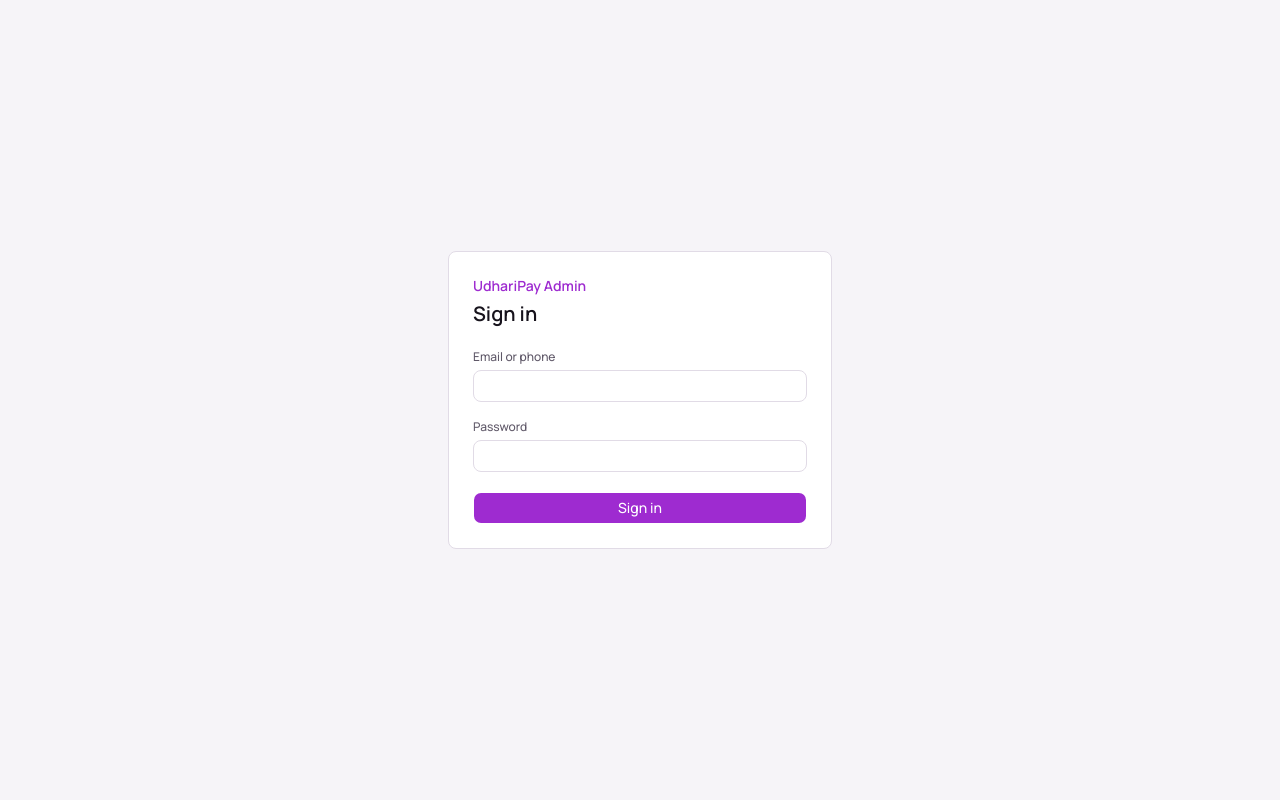
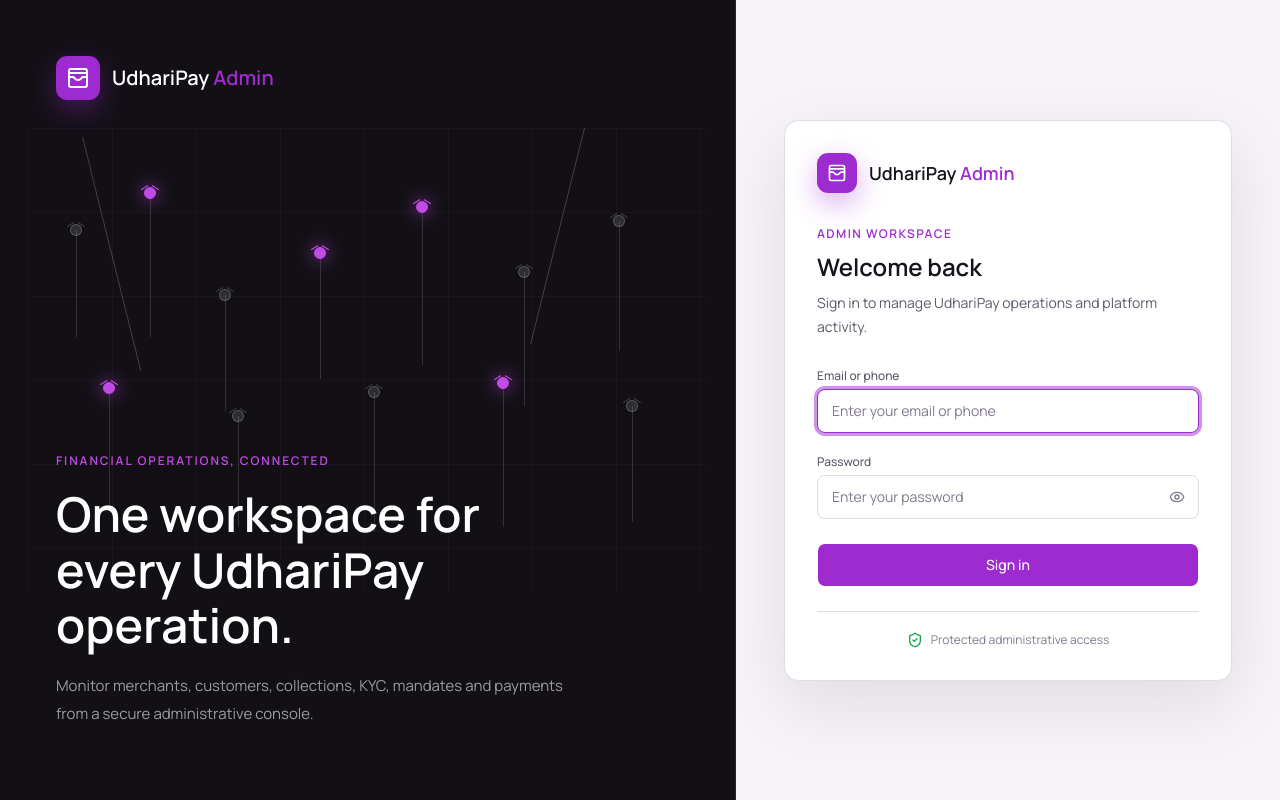
Before and after one commit to Frontail-Technologies/udharipay-admin, a Next.js app: page /login in a window 1280 px wide. Built offline with nearby package versions, Linux system fonts and the light colour scheme; no server answers.

Commit message:
Redesign admin login split layout

```diff
--- a/src/app/globals.css
+++ b/src/app/globals.css
@@ -136,6 +136,9 @@
   --sidebar-accent-foreground: var(--primary);
   --sidebar-border: var(--border-strong); /* the sidebar's right edge is a major structural boundary — use the stronger border */
   --sidebar-ring: var(--primary);
+  --login-visual: #121015;
+  --login-grid: rgba(255, 255, 255, 0.055);
+  --login-accent: #c04be6;
 }
 
 .dark {
@@ -195,6 +198,9 @@
   --sidebar-accent-foreground: var(--primary);
   --sidebar-border: var(--border);
   --sidebar-ring: var(--primary);
+  --login-visual: #0d0c10;
+  --login-grid: rgba(255, 255, 255, 0.06);
+  --login-accent: #c04be6;
 }
 
 @layer base {
--- a/src/app/login/page.tsx
+++ b/src/app/login/page.tsx
@@ -1,9 +1,9 @@
 "use client";
 
-import { Suspense, useEffect } from "react";
+import { Suspense, useEffect, useState } from "react";
 import { useForm } from "react-hook-form";
 import { useRouter, useSearchParams } from "next/navigation";
-import { Loader2 } from "lucide-react";
+import { Eye, EyeOff, Loader2, ShieldCheck, WalletCards } from "lucide-react";
 import { useMutation, useQueryClient } from "@tanstack/react-query";
 import { adminLogin } from "@/api/generated/auth";
 import { applyApiFormErrors } from "@/api/forms/formErrors";
@@ -14,8 +14,27 @@
 
 type LoginValues = { identifier: string; password: string };
 
+const activityNodes = [
+  { left: "7%", top: "22%", height: "23%", active: false },
+  { left: "18%", top: "14%", height: "31%", active: true },
+  { left: "29%", top: "36%", height: "25%", active: false },
+  { left: "43%", top: "27%", height: "27%", active: true },
+  { left: "58%", top: "17%", height: "34%", active: true },
+  { left: "73%", top: "31%", height: "29%", active: false },
+  { left: "87%", top: "20%", height: "28%", active: false },
+  { left: "12%", top: "56%", height: "27%", active: true },
+  { left: "31%", top: "62%", height: "24%", active: false },
+  { left: "51%", top: "57%", height: "30%", active: false },
+  { left: "70%", top: "55%", height: "31%", active: true },
+  { left: "89%", top: "60%", height: "25%", active: false }
+] as const;
+
 export default function LoginPage() {
-  return <Suspense fallback={<div className="grid min-h-dvh place-items-center bg-background"><Loader2 className="size-5 animate-spin text-primary" aria-label="Loading login" /></div>}><LoginForm /></Suspense>;
+  return (
+    <Suspense fallback={<div className="grid min-h-dvh place-items-center bg-background"><Loader2 className="size-5 animate-spin text-primary" aria-label="Loading login" /></div>}>
+      <LoginForm />
+    </Suspense>
+  );
 }
 
 function LoginForm() {
@@ -25,6 +44,7 @@
   const { isAuthenticated } = useAuth();
   const login = useMutation({ mutationFn: (values: LoginValues) => adminLogin(values) });
   const { register, handleSubmit, setError, formState: { errors } } = useForm<LoginValues>();
+  const [showPassword, setShowPassword] = useState(false);
 
   useEffect(() => {
     if (isAuthenticated) router.replace(safeNext(searchParams.get("next")));
@@ -42,27 +62,110 @@
   });
 
   return (
-    <main className="grid min-h-dvh place-items-center bg-background p-5">
-      <section className="w-full max-w-sm rounded-lg border border-border bg-surface p-6">
-        <div className="mb-5">
-          <p className="text-sm font-semibold text-primary">UdhariPay Admin</p>
-          <h1 className="mt-1 text-xl font-semibold text-text-primary">Sign in</h1>
+    <main className="grid min-h-dvh w-full overflow-y-auto bg-background lg:grid-cols-[minmax(0,1.15fr)_minmax(440px,0.85fr)]">
+      <BrandPanel />
+
+      <div className="flex min-h-dvh items-center justify-center px-5 py-10 sm:px-8 lg:px-12">
+        <section className="w-full max-w-md rounded-2xl border border-border bg-surface p-6 shadow-[0_24px_70px_color-mix(in_oklch,var(--foreground),transparent_90%)] sm:p-8" aria-labelledby="login-title">
+          <BrandMark compact />
+
+          <div className="mb-7 mt-8">
+            <p className="text-[12px] font-semibold uppercase tracking-[0.12em] text-primary">Admin workspace</p>
+            <h1 id="login-title" className="mt-2 text-2xl font-semibold text-text-primary">Welcome back</h1>
+            <p className="mt-2 text-sm leading-6 text-text-secondary">Sign in to manage UdhariPay operations and platform activity.</p>
           </div>
-        <form className="flex flex-col gap-4" onSubmit={onSubmit}>
+
+          <form className="flex flex-col gap-5" onSubmit={onSubmit} noValidate>
             <FormField label="Email or phone" htmlFor="identifier" error={errors.identifier?.message}>
-            <Input id="identifier" autoComplete="username" {...register("identifier", { required: "Email or phone is required" })} />
+              <Input
+                id="identifier"
+                autoComplete="username"
+                autoFocus
+                aria-invalid={Boolean(errors.identifier)}
+                className="h-11 px-3.5"
+                placeholder="Enter your email or phone"
+                {...register("identifier", { required: "Email or phone is required" })}
+              />
             </FormField>
+
             <FormField label="Password" htmlFor="password" error={errors.password?.message}>
-            <Input id="password" type="password" autoComplete="current-password" {...register("password", { required: "Password is required" })} />
+              <div className="relative">
+                <Input
+                  id="password"
+                  type={showPassword ? "text" : "password"}
+                  autoComplete="current-password"
+                  aria-invalid={Boolean(errors.password)}
+                  className="h-11 px-3.5 pr-11"
+                  placeholder="Enter your password"
+                  {...register("password", { required: "Password is required" })}
+                />
+                <button
+                  type="button"
+                  className="absolute inset-y-0 right-0 grid w-11 cursor-pointer place-items-center rounded-r-lg text-text-muted transition-colors hover:text-text-primary focus-visible:outline-none focus-visible:ring-3 focus-visible:ring-ring/50"
+                  aria-label={showPassword ? "Hide password" : "Show password"}
+                  aria-pressed={showPassword}
+                  onClick={() => setShowPassword((visible) => !visible)}
+                >
+                  {showPassword ? <EyeOff className="size-4" aria-hidden="true" /> : <Eye className="size-4" aria-hidden="true" />}
+                </button>
+              </div>
             </FormField>
-          {errors.root?.message && <p role="alert" className="text-sm text-error">{errors.root.message}</p>}
-          <Button type="submit" disabled={login.isPending} className="mt-1 w-full">
-            {login.isPending && <Loader2 className="size-4 animate-spin" />}
-            Sign in
+
+            {errors.root?.message && <p role="alert" className="rounded-lg border border-error/25 bg-error/5 px-3 py-2.5 text-sm text-error">{errors.root.message}</p>}
+
+            <Button type="submit" size="lg" disabled={login.isPending} className="mt-1 h-11 w-full cursor-pointer text-sm">
+              {login.isPending && <Loader2 className="size-4 animate-spin" aria-hidden="true" />}
+              {login.isPending ? "Signing in..." : "Sign in"}
             </Button>
           </form>
+
+          <div className="mt-6 flex items-center justify-center gap-2 border-t border-border pt-5 text-xs text-text-muted">
+            <ShieldCheck className="size-4 text-success" aria-hidden="true" />
+            Protected administrative access
+          </div>
         </section>
+      </div>
     </main>
+  );
+}
+
+function BrandPanel() {
+  return (
+    <aside className="relative hidden min-h-dvh overflow-hidden border-r border-white/8 bg-[var(--login-visual)] p-10 text-white lg:flex lg:flex-col xl:p-14" aria-label="UdhariPay platform overview">
+      <div className="relative z-10">
+        <BrandMark />
+      </div>
+
+      <div className="relative z-10 mt-auto max-w-xl pb-4">
+        <p className="text-[12px] font-semibold uppercase tracking-[0.16em] text-[var(--login-accent)]">Financial operations, connected</p>
+        <h2 className="mt-4 max-w-lg text-4xl font-semibold leading-[1.15] text-white xl:text-5xl">One workspace for every UdhariPay operation.</h2>
+        <p className="mt-5 max-w-lg text-[15px] leading-7 text-white/58">Monitor merchants, customers, collections, KYC, mandates and payments from a secure administrative console.</p>
+      </div>
+
+      <div className="absolute inset-x-7 top-[16%] h-[58%]" aria-hidden="true">
+        <div className="absolute inset-0 bg-[linear-gradient(to_right,var(--login-grid)_1px,transparent_1px),linear-gradient(to_bottom,var(--login-grid)_1px,transparent_1px)] bg-[size:84px_84px] opacity-50" />
+        <div className="absolute left-[8%] top-[2%] h-[52%] w-px origin-top -rotate-[14deg] bg-white/20" />
+        <div className="absolute right-[18%] top-0 h-[48%] w-px origin-top rotate-[14deg] bg-white/20" />
+        {activityNodes.map((node, index) => (
+          <div key={index} className="absolute w-px bg-white/14" style={{ left: node.left, top: node.top, height: node.height }}>
+            <span className={`absolute -left-1.5 -top-1.5 size-3 rounded-full border ${node.active ? "border-[var(--login-accent)] bg-[var(--login-accent)] shadow-[0_0_18px_var(--login-accent)]" : "border-white/20 bg-white/12"}`} />
+            <span className={`absolute -left-2.5 -top-2 h-px w-2 origin-right rotate-[-32deg] ${node.active ? "bg-[var(--login-accent)]" : "bg-white/18"}`} />
+            <span className={`absolute left-0.5 -top-2 h-px w-2 origin-left rotate-[32deg] ${node.active ? "bg-[var(--login-accent)]" : "bg-white/18"}`} />
+          </div>
+        ))}
+      </div>
+    </aside>
+  );
+}
+
+function BrandMark({ compact = false }: { compact?: boolean }) {
+  return (
+    <div className="flex items-center gap-3">
+      <span className={`${compact ? "size-10" : "size-11"} grid shrink-0 place-items-center rounded-xl bg-primary text-white shadow-[0_10px_28px_color-mix(in_oklch,var(--primary),transparent_62%)]`}>
+        <WalletCards className={compact ? "size-5" : "size-6"} aria-hidden="true" />
+      </span>
+      <span className={`${compact ? "text-lg text-text-primary" : "text-xl text-white"} font-semibold`}>UdhariPay <span className="text-primary">Admin</span></span>
+    </div>
   );
 }
 
```
Lines whose indentation alone changed are shown as unchanged.
